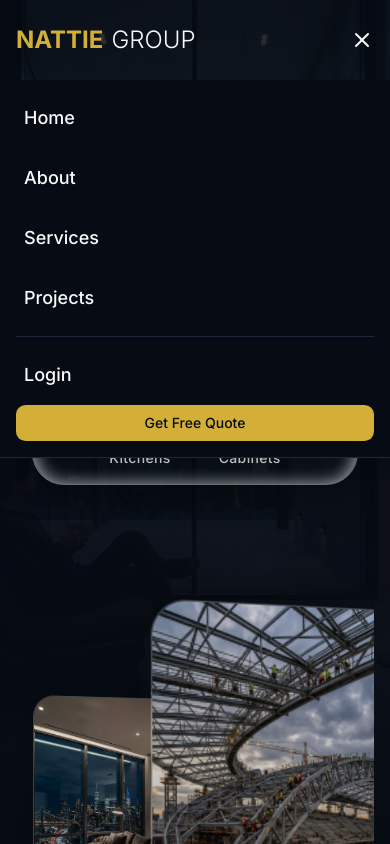
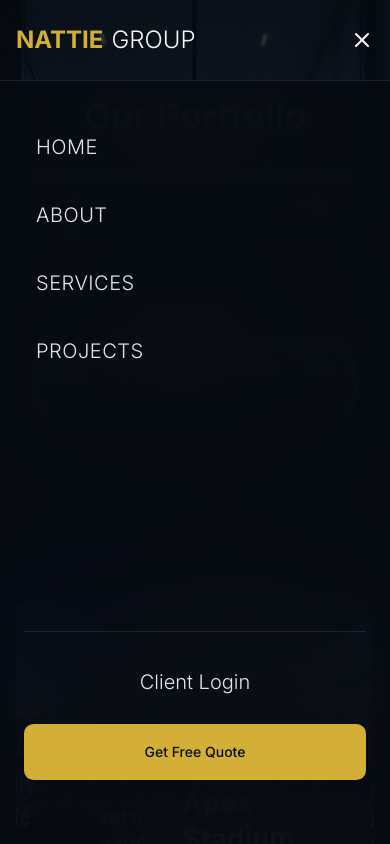
Before and after one commit to nokkemanyeza-web/connect-link, a Next.js app: page /projects in a window 390 px wide. Both pictures are taken after a click on the button 362 px from the left and 40 px from the top of the page. Shown: the top 844 px of the page. Built offline with nearby package versions, Linux system fonts and the light colour scheme.

Commit message:
feat: improve mobile responsiveness across all components

```diff
--- a/src/components/layout/Footer.tsx
+++ b/src/components/layout/Footer.tsx
@@ -5,7 +5,7 @@ export function Footer() {
   return (
     <footer className="text-gray-300 py-16 border-t border-white/10 bg-white/5 backdrop-blur-2xl shadow-lg relative z-10 overflow-hidden">
       <div className="relative z-10 container mx-auto px-4 md:px-8">
-        <div className="grid grid-cols-1 md:grid-cols-4 gap-12">
+        <div className="grid grid-cols-1 md:grid-cols-4 gap-8 md:gap-12">
           {/* Brand */}
           <div className="space-y-4">
             <Link href="/" className="flex items-center gap-2">
--- a/src/components/layout/Navbar.tsx
+++ b/src/components/layout/Navbar.tsx
@@ -75,27 +75,29 @@ export function Navbar() {
         <motion.div
           initial={{ opacity: 0, y: -20 }}
           animate={{ opacity: 1, y: 0 }}
-          className="md:hidden absolute top-20 left-0 right-0 bg-background border-b shadow-lg p-4 flex flex-col gap-4"
+          className="md:hidden fixed inset-0 top-20 bg-[#060B14]/95 backdrop-blur-3xl p-6 flex flex-col gap-6 overflow-y-auto border-t border-white/10"
         >
+          <div className="flex flex-col gap-4 mt-4">
             {navLinks.map((link) => (
               <Link
                 key={link.name}
                 href={link.href}
-              className="text-lg font-medium p-2 hover:bg-muted rounded-md"
+                className="text-xl font-light text-white/90 p-3 hover:bg-white/5 rounded-xl transition-colors tracking-wide uppercase"
                 onClick={() => setIsMobileMenuOpen(false)}
               >
                 {link.name}
               </Link>
             ))}
-          <div className="flex flex-col gap-2 pt-4 border-t">
+          </div>
+          <div className="flex flex-col gap-4 pt-6 border-t border-white/10 mt-auto mb-10">
             <Link
               href="/login"
-              className="text-lg font-medium p-2 hover:bg-muted rounded-md"
+              className="text-xl font-light text-white/90 p-3 hover:bg-white/5 rounded-xl transition-colors text-center"
               onClick={() => setIsMobileMenuOpen(false)}
             >
-              Login
+              Client Login
             </Link>
-            <Link href="/quote" onClick={() => setIsMobileMenuOpen(false)} className={buttonVariants({ className: "w-full rounded-full" })}>
+            <Link href="/quote" onClick={() => setIsMobileMenuOpen(false)} className={buttonVariants({ className: "w-full rounded-full h-14 text-lg bg-primary hover:bg-primary/90 text-primary-foreground shadow-lg" })}>
               Get Free Quote
             </Link>
           </div>
--- a/src/components/projects/ProjectsCarousel.tsx
+++ b/src/components/projects/ProjectsCarousel.tsx
@@ -1,6 +1,6 @@
 "use client";
 
-import { useState } from "react";
+import { useState, useEffect } from "react";
 import { motion, useAnimationFrame, useMotionValue } from "framer-motion";
 import Link from "next/link";
 
@@ -24,6 +24,14 @@ const filters = ["All", "Residential", "Commercial", "Civil", "Kitchens", "Cabin
 
 export function ProjectsCarousel() {
   const [activeFilter, setActiveFilter] = useState("All");
+  const [isMobile, setIsMobile] = useState(false);
+
+  useEffect(() => {
+    const checkMobile = () => setIsMobile(window.innerWidth < 768);
+    checkMobile();
+    window.addEventListener("resize", checkMobile);
+    return () => window.removeEventListener("resize", checkMobile);
+  }, []);
 
   // Continuous 3D rotation value
   const rotation = useMotionValue(0);
@@ -51,7 +59,7 @@ export function ProjectsCarousel() {
 
   const angleDelta = total > 0 ? 360 / total : 0;
   // Calculate a radius based on the number of items so they don't overlap too much
-  const radius = total <= 1 ? 0 : total <= 2 ? 220 : Math.max(280, total * 55);
+  const radius = total <= 1 ? 0 : total <= 2 ? (isMobile ? 150 : 220) : Math.max(isMobile ? 160 : 280, total * (isMobile ? 35 : 55));
 
   return (
     <div className="w-full overflow-hidden">
@@ -68,7 +76,7 @@ export function ProjectsCarousel() {
               <button
                 key={filter}
                 onClick={() => setFilter(filter)}
-                className={`px-5 py-2 rounded-full text-sm font-medium tracking-wide transition-all duration-300 active:scale-95 ${
+                className={`px-3 py-1.5 md:px-5 md:py-2 rounded-full text-xs md:text-sm font-medium tracking-wide transition-all duration-300 active:scale-95 ${
                   activeFilter === filter
                     ? "bg-white/30 text-white shadow-[0_4px_12px_rgba(0,0,0,0.2)] border border-white/40"
                     : "bg-transparent text-white/80 hover:bg-white/20 hover:text-white"
@@ -86,7 +94,7 @@ export function ProjectsCarousel() {
         <div className="relative h-[550px] w-full mx-auto flex items-center justify-center perspective-[1200px]">
 
           <motion.div
-            className="relative w-[240px] md:w-[300px] h-[320px] md:h-[350px]"
+            className="relative w-[200px] md:w-[300px] h-[280px] md:h-[350px]"
             style={{
               rotateY: rotation,
               transformStyle: "preserve-3d"
--- a/src/components/services/ServicesGrid.tsx
+++ b/src/components/services/ServicesGrid.tsx
@@ -68,7 +68,7 @@ export function ServicesGrid() {
           key={service.title}
           variants={itemVariants}
           className={`group relative rounded-2xl overflow-hidden border border-white/10 bg-white/5 backdrop-blur-md transition-all hover:border-primary/50 ${
-            service.featured ? "md:col-span-2 h-[450px]" : "h-[400px]"
+            service.featured ? "md:col-span-2 h-[350px] md:h-[450px]" : "h-[320px] md:h-[400px]"
           }`}
         >
           {/* Background Image */}
@@ -82,7 +82,7 @@ export function ServicesGrid() {
           </div>
 
           {/* Content */}
-          <div className="relative z-20 h-full flex flex-col justify-end p-8 md:p-12">
+          <div className="relative z-20 h-full flex flex-col justify-end p-6 md:p-12">
             <h3 className="text-3xl font-light font-heading text-white mb-4">{service.title}</h3>
             <p className="text-gray-300 font-light max-w-2xl mb-8 leading-relaxed">
               {service.description}
```
Lines whose indentation alone changed are shown as unchanged.
